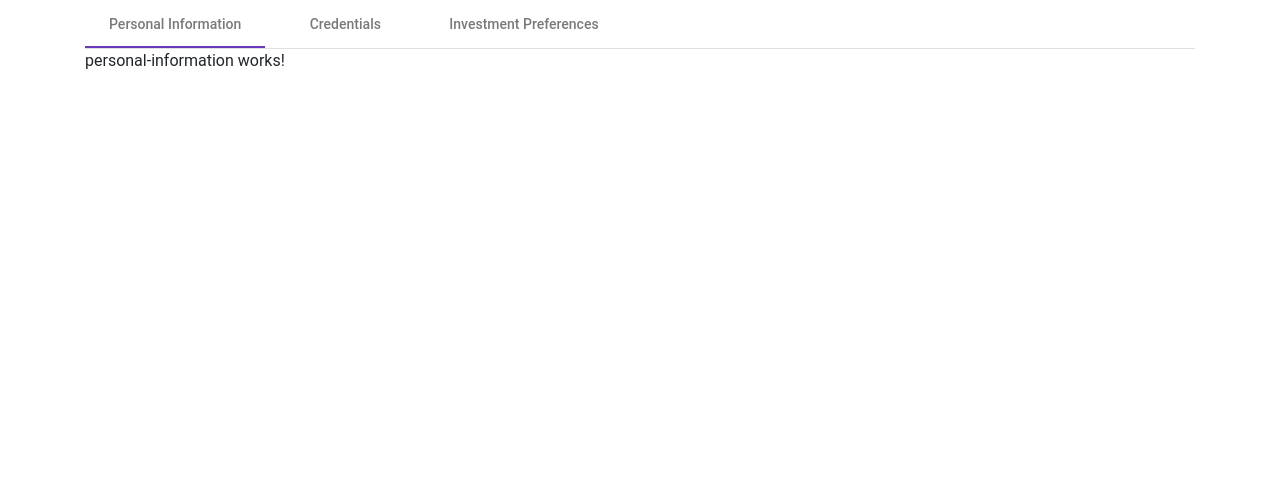
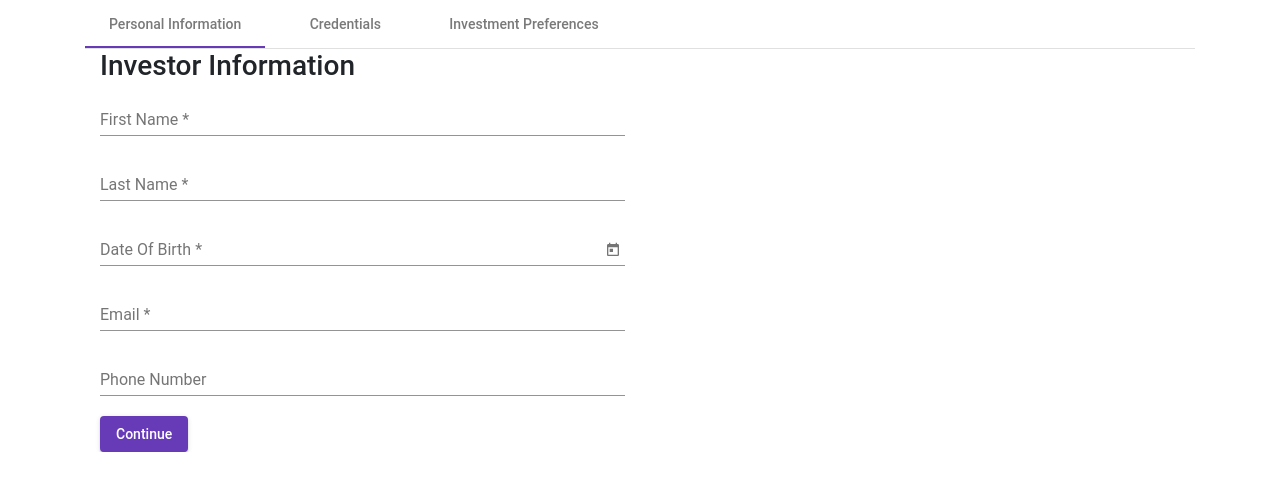
Before and after one commit to jspauldo98/smart_stock, an Angular app in the folder smart_stock/smart_stock/ClientApp/: page /register in a window 1280 px wide. Shown: the top 490 px of the page. Built offline with nearby package versions, Linux system fonts and the light colour scheme.

Commit message:
Workflow updates for PII view and form control procedures.

```diff
--- a/smart_stock/smart_stock/ClientApp/src/app/app.module.ts
+++ b/smart_stock/smart_stock/ClientApp/src/app/app.module.ts
@@ -10,6 +10,8 @@ import { MatCardModule } from '@angular/material/card';
 import { MatSlideToggleModule } from '@angular/material/slide-toggle';
 import { MatSelectModule } from '@angular/material/select';
 import { MatTabsModule } from '@angular/material/tabs';
+import { MatDatepickerModule } from '@angular/material/datepicker';
+import { MatNativeDateModule } from '@angular/material/core';
 
 import { BrowserModule } from '@angular/platform-browser';
 import { NgModule } from '@angular/core';
@@ -57,7 +59,9 @@ import { LoginService } from './services/login.service';
     MatCardModule,
     MatSlideToggleModule,
     MatSelectModule,
-    MatTabsModule
+    MatTabsModule,
+    MatDatepickerModule,
+    MatNativeDateModule
   ],
   providers: [DatePipe,
   LoginService],
--- a/smart_stock/smart_stock/ClientApp/src/app/login/login.component.html
+++ b/smart_stock/smart_stock/ClientApp/src/app/login/login.component.html
@@ -10,7 +10,7 @@
           <mat-card-content>
             <mat-error *ngIf="isLoginInvalid">
               Sorry, that username or password was not recognized. Please try again.
-          </mat-error>
+            </mat-error>
             <mat-form-field class="full-width-form">
               <mat-label for="username" style="color: cornsilk;">Username</mat-label>
               <input matInput formControlName="username">
--- a/smart_stock/smart_stock/ClientApp/src/app/register/personal-information.component.html
+++ b/smart_stock/smart_stock/ClientApp/src/app/register/personal-information.component.html
@@ -1 +1,53 @@
-<p>personal-information works!</p>
+<div class="container">
+    <h3 style="align-content: center;">Investor Information</h3>
+    <form [formGroup]="piiForm">
+    <div class="row">
+        <div class="col-md-6">
+            <mat-form-field style="width: 100%">
+                <mat-label for="fName">First Name</mat-label>
+                <mat-error *ngIf="isSubmitAttempt && f.fName.hasError('required')">A first name is <strong>required</strong></mat-error>
+                <input matInput type="string" formControlName="fName">
+            </mat-form-field>
+        </div>
+    </div>
+    <div class="row">
+        <div class="col-md-6">
+            <mat-form-field style="width: 100%">
+                <mat-label for="lName">Last Name</mat-label>
+                <mat-error *ngIf="isSubmitAttempt && f.lName.hasError('required')">A last name is <strong>required</strong></mat-error>
+                <input matInput type="string" formControlName="lName">
+            </mat-form-field>
+        </div>
+    </div>
+    <div class="row">
+        <div class="col-md-6">
+            <mat-form-field style="width: 100%;">
+                <mat-label for="dob">Date Of Birth</mat-label>
+                <mat-error *ngIf="isSubmitAttempt && f.dob.hasError('required')">A date of birth is <strong>required</strong></mat-error>
+                <input matInput [matDatepicker]="picker" formControlName="dob">
+                <mat-datepicker-toggle matSuffix [for]="picker"></mat-datepicker-toggle>
+                <mat-datepicker #picker></mat-datepicker>
+            </mat-form-field>
+        </div>
+    </div>
+    <div class="row">
+        <div class="col-md-6">
+            <mat-form-field style="width: 100%;">
+                <mat-label for="email">Email</mat-label>
+                <mat-error *ngIf="isSubmitAttempt && f.email.hasError('required')">An email address is <strong>required</strong> </mat-error>
+                <input matInput type="email" formControlName="email">
+            </mat-form-field>
+        </div>
+    </div>
+    <div class="row">
+        <div class="col-md-6">
+            <mat-form-field style="width: 100%; margin-right: 30px;">
+                <mat-label for="phone">Phone Number</mat-label>
+                <input matInput type="string" formControlName="phone">
+            </mat-form-field>
+        </div>
+    </div>
+    </form>
+    <mat-error *ngIf="isAgeLimit">You must be 18 years old to register with Smart Stock</mat-error>
+    <button mat-raised-button color="primary" (click)="onSubmit()">Continue</button>
+</div>
--- a/smart_stock/smart_stock/ClientApp/src/app/register/personal-information.component.ts
+++ b/smart_stock/smart_stock/ClientApp/src/app/register/personal-information.component.ts
@@ -1,15 +1,68 @@
-import { Component, OnInit } from '@angular/core';
+import { Component, OnDestroy, OnInit, EventEmitter, Output } from '@angular/core';
+import {Form, FormBuilder, FormGroup, Validators } from '@angular/forms';
+import { throwMatDialogContentAlreadyAttachedError } from '@angular/material/dialog';
+import { Subscription } from 'rxjs';
+import { __asyncGenerator } from 'tslib';
+import { IPii } from '../interfaces';
 
 @Component({
   selector: 'app-personal-information',
   templateUrl: './personal-information.component.html',
   styleUrls: ['./personal-information.component.css']
 })
-export class PersonalInformationComponent implements OnInit {
+export class PersonalInformationComponent implements OnInit, OnDestroy {
 
-  constructor() { }
+  @Output() onSaveEvent = new EventEmitter<IPii>();
+
+  constructor(private formBuilder: FormBuilder) { }
+
+  piiForm: FormGroup;
+  isSubmitAttempt: boolean = false;
+  isAgeLimit: boolean = false;
+
+
+  get f() { return this.piiForm.controls };
 
   ngOnInit(): void {
+    this.piiForm = this.formBuilder.group({
+      fName: [null, Validators.required],
+      lName: [null, Validators.required],
+      dob: [null, Validators.required ],
+      email: [null, Validators.required],
+      phone: [null]
+    });
   }
 
+  ngOnDestroy(): void {
+
+  }
+
+  emitPii(): void {
+    this.onSaveEvent.emit(this.piiForm.value);
+  }
+
+  onSubmit() {
+    this.isSubmitAttempt = true;
+    let age = this.getAge(new Date(),(this.piiForm.get("dob").value));
+    if(age < 18) {
+      this.isAgeLimit = true;
+      return;
+    }
+    if (this.piiForm.invalid) {
+      return;
+    }
+    this.emitPii();
+    this.isSubmitAttempt = false;
+    this.isAgeLimit = false;
+  }
+
+  getAge(currentDate: Date, userDob: Date): number {
+    console.log(userDob);
+    let age = currentDate.getFullYear() - userDob.getFullYear();
+    let m = currentDate.getMonth() - userDob.getMonth();
+    if (m < 0 || (m === 0 && currentDate.getDate() < userDob.getDate())) {
+      age--;
+    }
+    return age;
+  }
 }
--- a/smart_stock/smart_stock/ClientApp/src/app/register/register.component.html
+++ b/smart_stock/smart_stock/ClientApp/src/app/register/register.component.html
@@ -1,8 +1,8 @@
 <body>
     <div class="container">
-        <mat-tab-group animationDuration="1000ms">
+        <mat-tab-group animationDuration="1000ms" [(selectedIndex)]="tabIndex">
         <mat-tab label="Personal Information">
-            <app-personal-information></app-personal-information>
+            <app-personal-information (onSaveEvent)="updatePii($event)"></app-personal-information>
         </mat-tab>
         <mat-tab label="Credentials">Credentials</mat-tab>
         <mat-tab label="Investment Preferences">Investment Preferences</mat-tab>
--- a/smart_stock/smart_stock/ClientApp/src/app/register/register.component.ts
+++ b/smart_stock/smart_stock/ClientApp/src/app/register/register.component.ts
@@ -1,4 +1,5 @@
 import { Component, OnInit } from '@angular/core';
+import { IUser, IPii, ICredential } from "../interfaces";
 
 @Component({
   selector: 'app-register',
@@ -8,8 +9,25 @@ import { Component, OnInit } from '@angular/core';
 export class RegisterComponent implements OnInit {
 
   constructor() { }
+  public tabIndex: number = 0;
+  public tabCount: number = 3;
+  public user: IUser;
+  public pii: IPii;
+  public credential: ICredential;
+
 
   ngOnInit(): void {
   }
 
+  public updatePii(event: any) {
+    this.tabIndex = (this.tabIndex + 1) % this.tabCount;
+    this.pii = {
+      id: null,
+      f_Name: event.fName,
+      l_Name: event.lName,
+      dob: event.dob,
+      email: event.email,
+      phone: event.phone
+    };
+  }
 }
```
